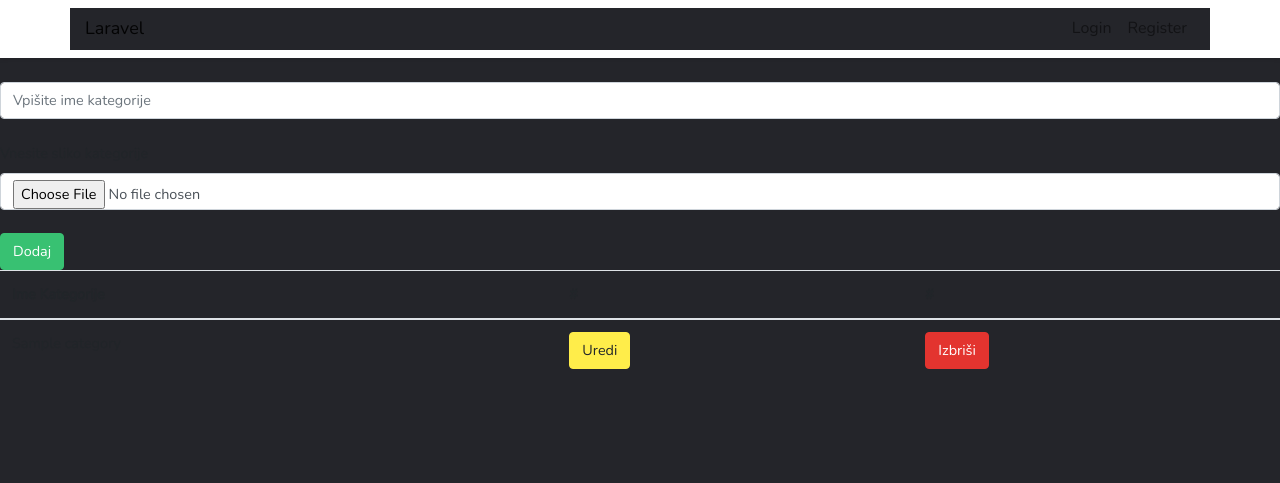
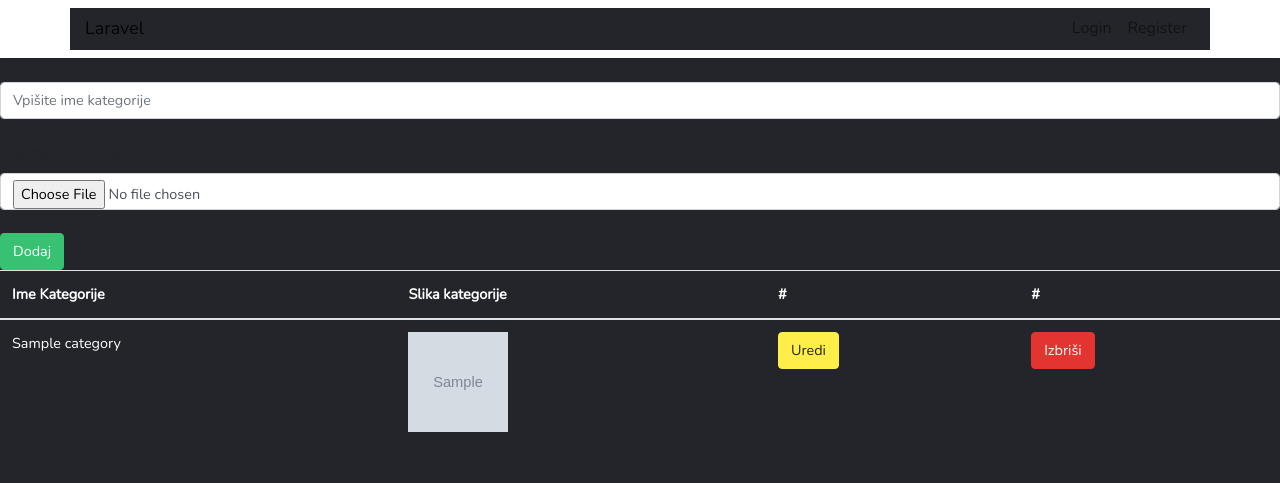
Before and after one commit to sadmiraga/PrintingMachinesStore, a Laravel app: page /categories in a window 1280 px wide. Shown: the top 483 px of the page. Run offline with Laravel 8, Linux system fonts and the light colour scheme; tables that the repository leaves empty hold one stand-in row (values such as "Sample post"); grey boxes marked "Sample" are stand-in pictures; style sheets or scripts are compiled from the project's sources; some libraries are stand-ins or nearby versions.

Commit message:
picture for Categories

```diff
--- a/app/Http/Controllers/categoriesController.php
+++ b/app/Http/Controllers/categoriesController.php
@@ -18,13 +18,30 @@
     {
 
         $request->validate([
-            'profile_image'     =>  'image|mimes:jpeg,png,jpg,gif,svg|max:2048',
+            'categoryImage'     =>  'image|mimes:jpeg,png,jpg,gif,svg|max:2048',
             'categoryName' => 'max:255',
         ]);
 
+        //create new category
         $category = new category();
+
+
+        //check if user uploaded image
+        if ($request->has('categoryImage')) {
+
+
+
+            //save name of picture in db
+            $imageName = time() . '.' . request()->categoryImage->getClientOriginalExtension();
+
+            //move pic in public/images
+            request()->categoryImage->move(public_path('images/categories'), $imageName);
+            $category->categoryImage = $imageName;
+        }
+
+
         $category->name = $request->input('categoryName');
         $category->save();
-        return redirect()->back();
+        return redirect('/categories');
     }
 }
--- a/resources/views/adminPanel/categories/categoriesIndex.blade.php
+++ b/resources/views/adminPanel/categories/categoriesIndex.blade.php
@@ -2,7 +2,7 @@
 @section('content')
 
 
-{!! Form::open(['url'=>'/addCategory', 'method'=> 'post']) !!}
+{!! Form::open(['url'=>'/addCategory', 'method'=> 'post' , 'enctype'=> 'multipart/form-data']) !!}
 
 {!!Form::text('categoryName','',['class'=>'form-control','id'=>'adminPanelTextInput','placeholder'=>'Vpišite ime kategorije','required'=>'required'])!!}
 <br>
@@ -19,10 +19,11 @@
 {!! Form::close() !!}
 
 
-<table class="table table-hover">
+<table style="color:white;" class="table">
     <thead>
       <tr>
         <th scope="col">Ime Kategorije</th>
+        <th scope="col">Slika kategorije</th>
         <th scope="col">#</th>
         <th scope="col">#</th>
       </tr>
@@ -33,6 +34,9 @@
 
       <tr>
         <td scope="row">{{$category->name}}</td>
+        <td scope="row">
+            <img  src="images\categories\{{$category->categoryImage}}" alt="error Picture missing" width="100" height="100">
+        </td>
         <td><button onclick="location.href='/editCategory/{{$category->id}}'" class="btn btn-warning">Uredi</button></td>
         <td><button onclick="location.href='/deleteCategory/{{$category->id}}'" class="btn btn-danger">Izbriši</button></td>
       </tr>
--- a/resources/views/adminPanel/subCategories/subCategoriesIndex.blade.php
+++ b/resources/views/adminPanel/subCategories/subCategoriesIndex.blade.php
@@ -22,7 +22,7 @@
 
 
 
-<table class="table table-hover">
+<table style="color:white;" class="table">
     <thead>
       <tr>
         <th scope="col">Ime Podkategorije</th>
--- a/resources/views/layouts/mainLayout.blade.php
+++ b/resources/views/layouts/mainLayout.blade.php
@@ -19,7 +19,7 @@
     <link href="https://fonts.googleapis.com/css?family=Nunito" rel="stylesheet">
 
     <!-- StAyles -->
-    <link href="{{ asset('css/app.css') }}" rel="stylesheet">
+    <!-- <link href="{{ asset('css/app.css') }}" rel="stylesheet"> -->
 </head>
 
 <body>
```
Also changed, not shown: database/migrations/2020_09_21_034448_create_categories_table.php, database/migrations/2020_09_23_034353_create_machines_table.php.
